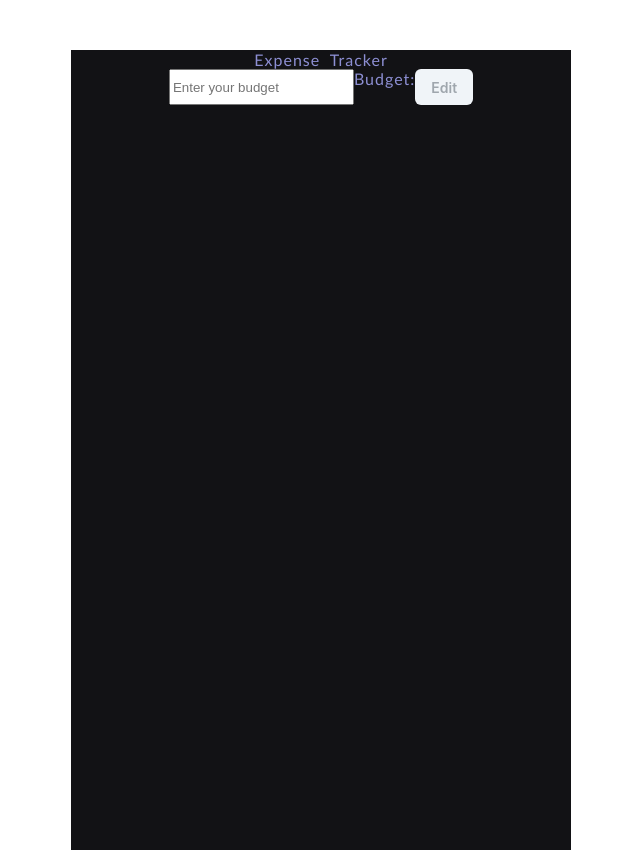
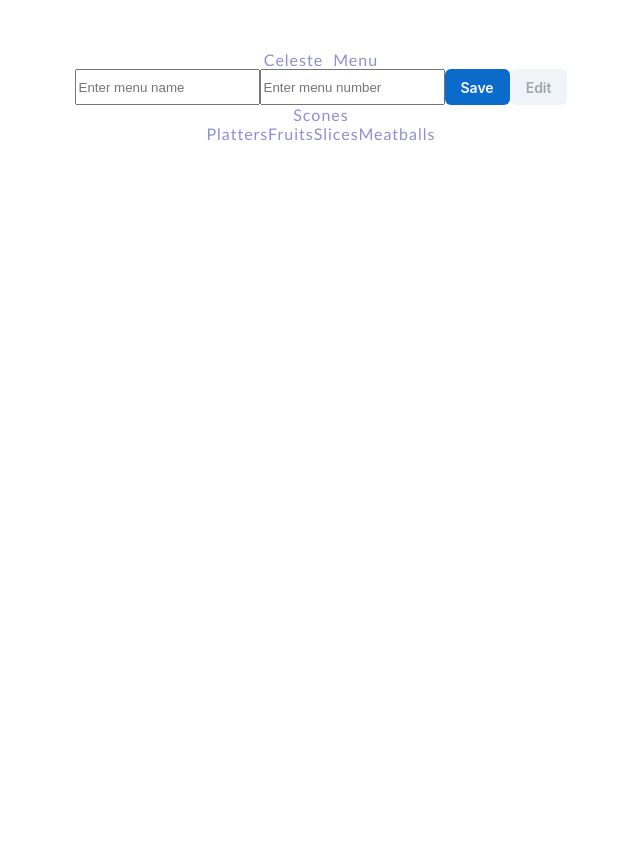
Before and after one commit to PritamMaharjan86/Menu-tracker, a React (Create React App) app: page / in a window 1280 px wide. Shown: the whole page, without its empty margins (319-959 px from the left). Built offline with nearby package versions, Linux system fonts and the light colour scheme.

Commit message:
feature/3/creating-menu

```diff
--- a/src/App.css
+++ b/src/App.css
@@ -5,8 +5,7 @@
   font-style: normal;
   letter-spacing: 1px;
   word-spacing: 5px;
-  color: #8d8fd3;
-  background: #121215;
+    color: #8d8fd3;
   width: 500px;
   height: 800px;
   margin: auto;
@@ -25,7 +24,7 @@
 }
 
 .App-header {
-  background-color: #282c34;
+
   min-height: 100vh;
   display: flex;
   flex-direction: column;
--- a/src/App.js
+++ b/src/App.js
@@ -7,37 +7,48 @@ import Box from '@mui/joy/Box';
 
 export default function App() {
 
-  const [input, setInput] = useState('');
-  const [budget, setBudget] = useState([]);
+  const [name, setName] = useState('');
+  const [number, setNumber] = useState('');
+  const [items, setItems] = useState([]);
   const [field, setField] = useState(true);
   const [isDisabled, setIsDisabled] = useState(true);
 
 
+
+
+
   const handleChange = (e) => {
-    setInput(e.target.value);
+    const name = e.target.value;
+    if (/^[a-zA-Z]?$/.test(name)) { // Only allow digits
+      setName(name);
+    }
 
-  }
+    const number = e.target.value;
+    if (/^\d{0,3}$/.test(number)) {
+      setNumber(number);
+    }
 
-  const handleSubmit = () => {
-    setBudget([...budget, input]);
-    setInput('');
+  };
+
+  const handleAddItem = () => {
     setField(false);
     setIsDisabled(false);
-  }
+
+    const newItem = {
+      id: items.length + 1, // You can use a more robust ID generation method
+      name: (name) + (number * 2) // Example name generation
+    };
+    setItems([...items, newItem]);
+  };
+
 
   const handleEdit = () => {
-    setInput('');
     setField(true);
-    setBudget(['']);
     setIsDisabled(true);
   }
 
 
-  const detectKey = (e) => {
-    if (e.key === "Enter") {
-      handleSubmit();
-    }
-  }
+
 
 
 
@@ -45,26 +56,50 @@ export default function App() {
 
   return (
     <div className="App">
-      <span>Expense Tracker</span>
+      <span>Celeste Menu</span>
 
 
       <div className="display">
 
         {field && (<input
+          type="text"
+          className="data"
+          placeholder="Enter menu name"
+          value={name}
+          onChange={(e) => handleChange(e)}
+        />)}
+        {field && (<input
           type="number"
           className="data"
-          placeholder="Enter your budget"
-          value={input}
+          placeholder="Enter menu number"
+          value={number}
           onChange={(e) => handleChange(e)}
-          onKeyUp={detectKey}
         />)}
-        Budget: {budget.map((input, index) => (<div key={index}>{input}</div>
-        ))}
 
+
+        <Box sx={{ display: 'flex', gap: 9, flexWrap: 'wrap' }}>
+          <Button onClick={handleAddItem}>Save</Button>
+        </Box>
 
         <Box sx={{ display: 'flex', gap: 9, flexWrap: 'wrap' }}>
           <Button disabled={isDisabled} onClick={handleEdit}>Edit</Button>
         </Box>
+
+      </div>
+
+      <div className='menu'>
+        <div>
+          <span>Scones</span>
+          <div>
+        {items.map(item => (
+          <li key={item.id}>{item.name}</li>
+        ))}
+      </div>
+        </div>
+        <span>Platters</span>
+        <span>Fruits</span>
+        <span>Slices</span>
+        <span>Meatballs</span>
 
       </div>
 
```
